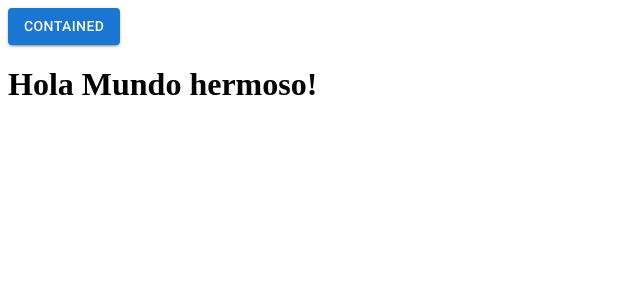
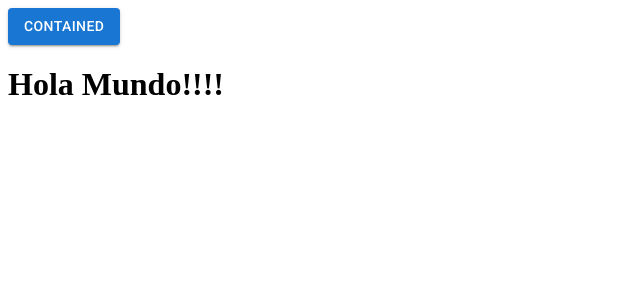
Before and after one commit to Eve-Boudika/LearnReact, a React (Vite) app: page / in a window 1280 px wide. Shown: the top 300 px of the page, without its empty margins (0-640 px from the left). Built offline with nearby package versions, Linux system fonts and the light colour scheme.

Commit message:
update dos modos de export componentes

```diff
--- a/src/HelloWorldApp.jsx
+++ b/src/HelloWorldApp.jsx
@@ -1,6 +1,11 @@
-function HelloWorldApp() {
+// function HelloWorldApp() {
 
-    return (<h1>Hola Mundo hermoso!</h1>)
+//     return (<h1>Hola Mundo hermoso!</h1>)
+// }
+
+// export default HelloWorldApp;
+
+export const HelloWorldApp = () => {
+
+    return ( <h1>Hola Mundo!!!!</h1>)
 }
-
-export default HelloWorldApp;
--- a/src/main.jsx
+++ b/src/main.jsx
@@ -2,7 +2,7 @@ import React from 'react'
 import ReactDOM from 'react-dom/client'
 import App from './App.jsx'
 import './index.css'
-import HelloWorldApp from './HelloWorldApp.jsx'
+import { HelloWorldApp } from './HelloWorldApp.jsx'
 
 
 
```
